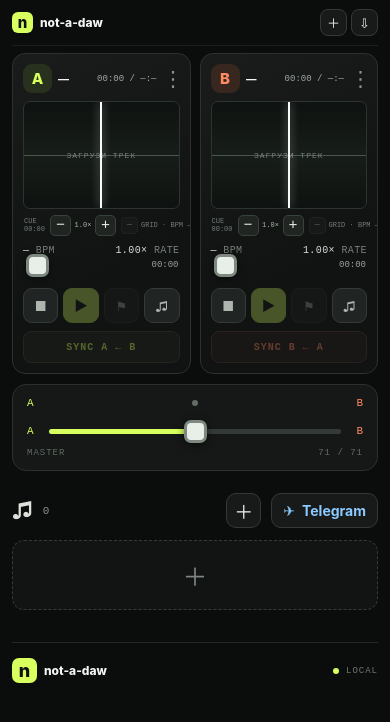
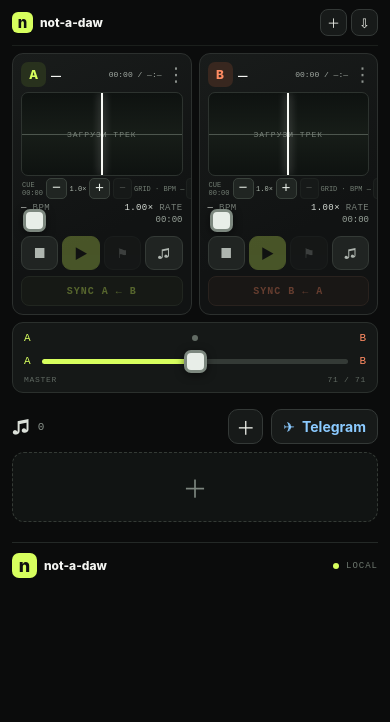
Before and after one commit to Startat6am/not-a-daw, a React (Vite) app: page / in a window 390 px wide. Shown: the top 722 px of the page. Built offline with nearby package versions, Linux system fonts and the light colour scheme.

Commit message:
Compact deck and mixer layout on mobile

```diff
--- a/src/styles.css
+++ b/src/styles.css
@@ -186,3 +186,46 @@
 .topbar .icon-button{width:30px;height:30px;min-width:30px;font-size:15px;border-radius:8px}
 .topbar .brand-mark{width:23px;height:23px;border-radius:6px;font-size:16px}
 @media(max-width:600px){.topbar{height:46px;margin-bottom:7px;border-bottom-color:#1b1f1c}.top-actions{gap:4px}.topbar .icon-button{width:27px;height:27px;min-width:27px;font-size:13px}.topbar .brand-mark{width:21px;height:21px;font-size:15px}.wordmark{gap:7px;font-size:12px}}
+
+
+/* Mobile compact mode: reclaim vertical space without shrinking primary touch controls. */
+@media(max-width:600px){
+  .app-shell{padding-bottom:12px}
+  .decks{gap:7px}
+  .deck{padding:8px;border-radius:11px}
+  .deck-head{gap:5px}
+  .deck-letter{width:25px;height:25px;border-radius:7px;font-size:12px}
+  .deck-track-title{font-size:10px}
+  .deck-time{font-size:8px}
+  .deck-menu{flex-basis:16px;width:16px;font-size:19px}
+  .waveform{height:84px;margin:5px 0 2px}
+  .waveform-caption{min-height:21px;margin-bottom:4px;gap:3px}
+  .waveform-zoom{gap:2px}
+  .waveform-zoom button{width:21px;height:21px}
+  .grid-adjust{gap:2px}
+  .grid-adjust span{min-width:31px;font-size:7px}
+  .grid-adjust button{width:19px;height:21px}
+  .deck-meta{font-size:9px}
+  .waveform-seek{gap:5px;margin:2px 0 5px}
+  .waveform-seek span{min-width:30px}
+  .transport{gap:4px;margin-top:6px}
+  .transport button{height:34px}
+  .sync-button{height:30px;margin-top:6px}
+  .deck-picker{gap:4px;margin-top:6px;max-height:120px}
+  .deck-picker button{padding:9px}
+  .mixer{margin-top:7px;padding:9px 11px 8px;border-radius:11px}
+  .crossfader-wrap{gap:9px;margin:11px 0 8px}
+  .mixer-bottom{font-size:8px;letter-spacing:.7px}
+  .library-section{margin-top:16px}
+  .library-heading{margin-bottom:8px;gap:8px}
+  .library-heading h2{font-size:18px}
+  .track-row{padding:7px;gap:5px}
+  .track-details{gap:2px}
+  .track-details strong{font-size:11px}
+  .track-details span{line-height:1.35}
+  footer{margin-top:20px;padding-top:10px}
+}
+@media(max-width:370px){
+  .deck{padding:11px}
+  .waveform{height:92px}
+}
```
